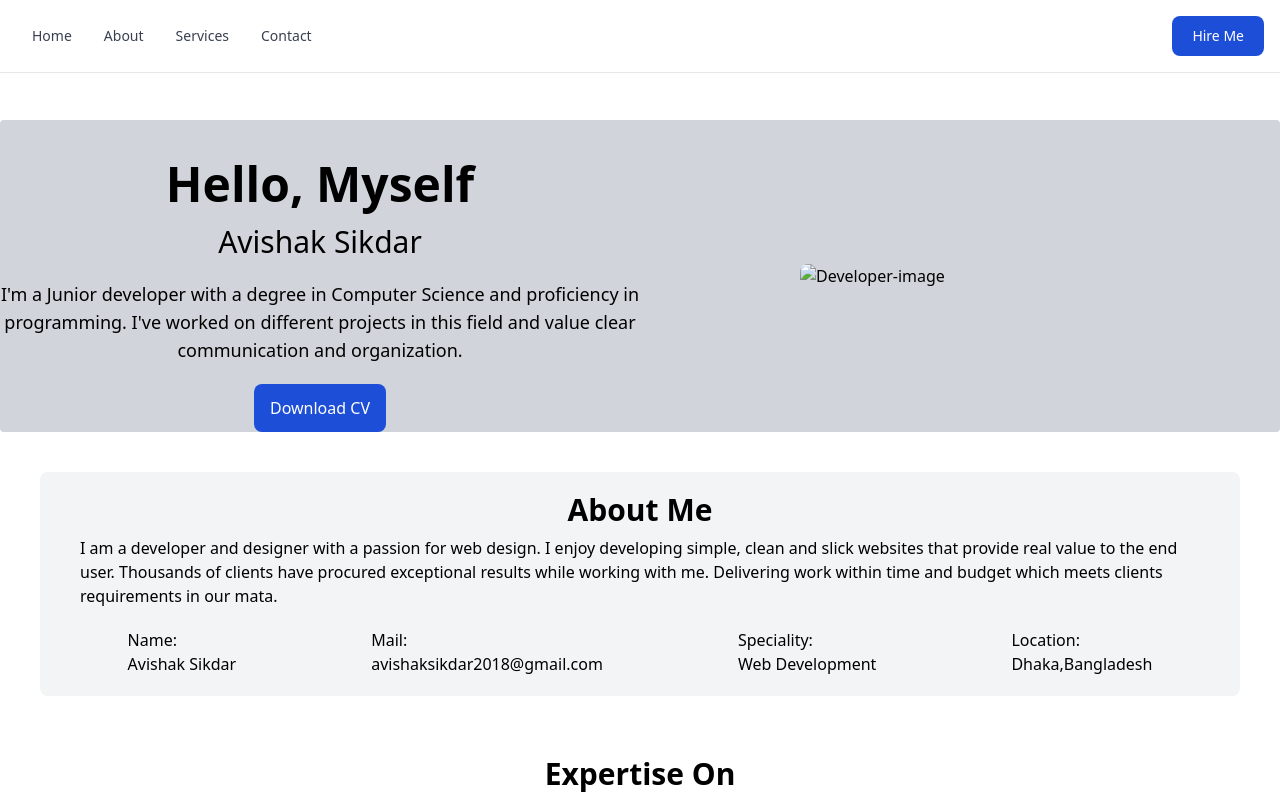
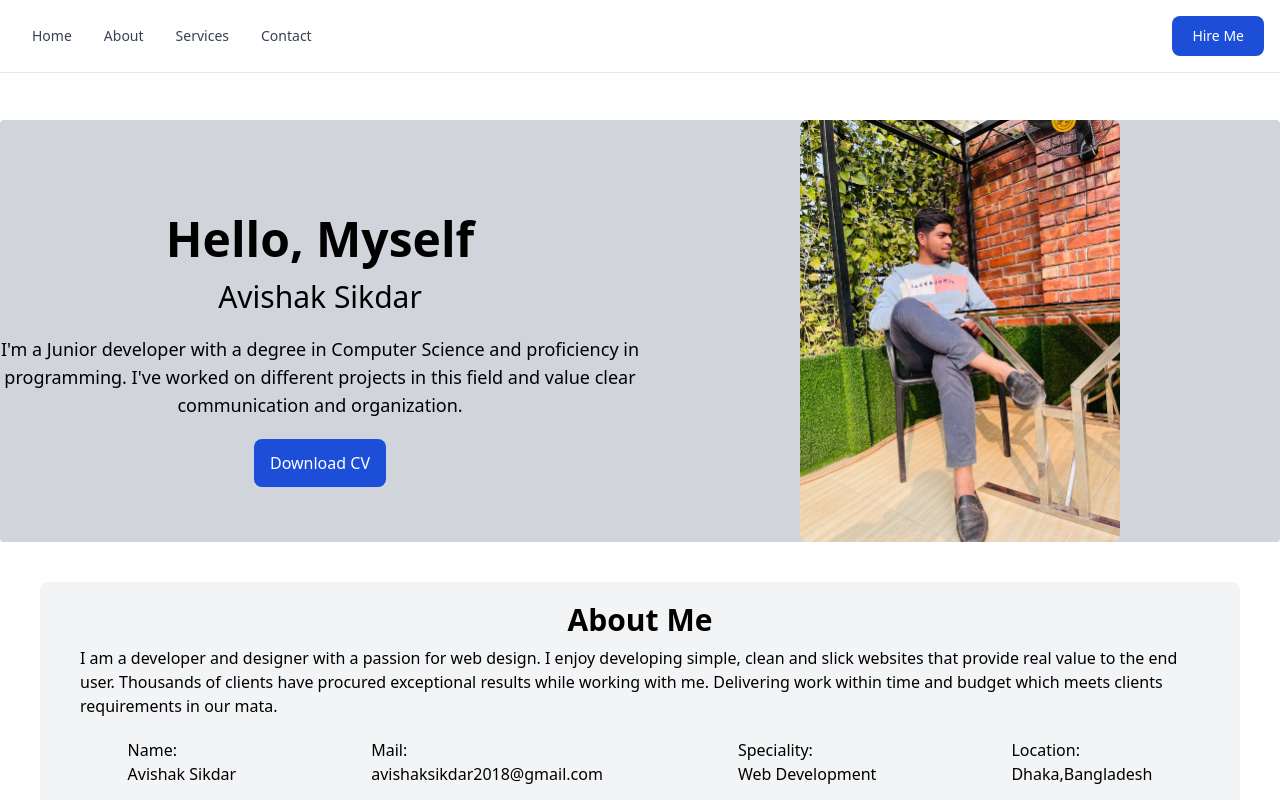
Before and after one commit to avishak121/Avishak_Sikdar_Portfolio, a plain HTML site: page index.html in a window 1280 px wide. Shown: the top 800 px of the page. Drawn offline with nearby package versions, Linux system fonts and the light colour scheme; files whose address does not match are found by name.

Commit message:
Update index.html

```diff
--- a/index.html
+++ b/index.html
@@ -71,7 +71,7 @@
                 </div>
               </div>
               <div class="flex items-center justify-center md:w-1/2">
-                <img class="w-3/4 md:w-2/4 max-w-full rounded-lg" src="images/mypic.jpeg" alt="Developer-image">
+                <img class="w-3/4 md:w-2/4 max-w-full rounded-lg" src="mypic.jpeg" alt="Developer-image">
               </div>
             </div>
           </section>
```
